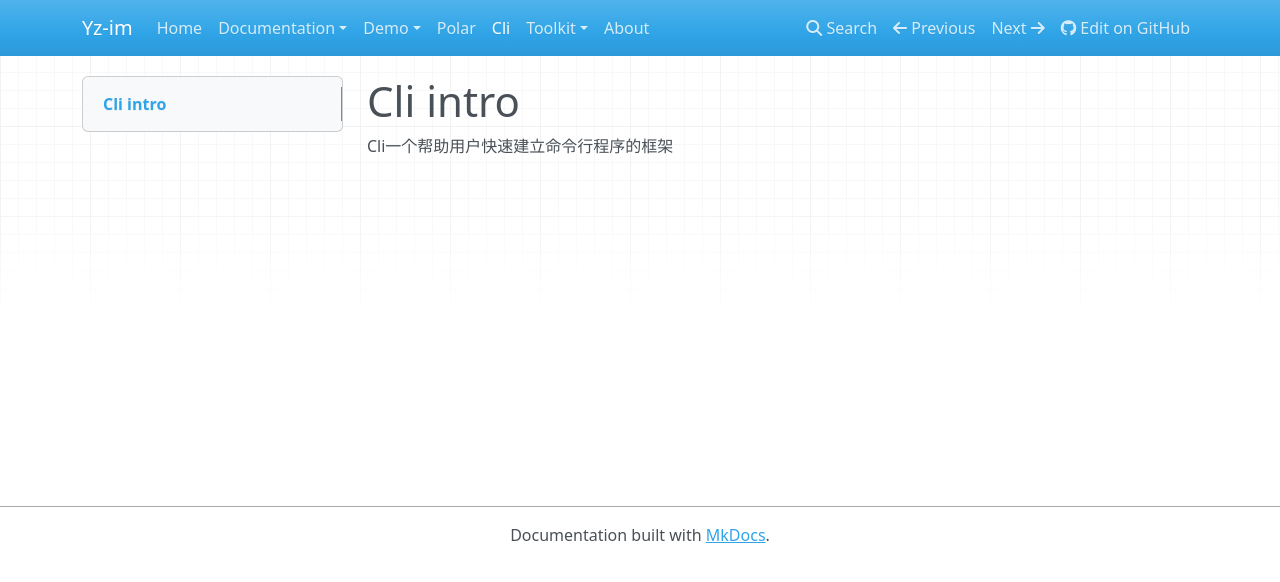
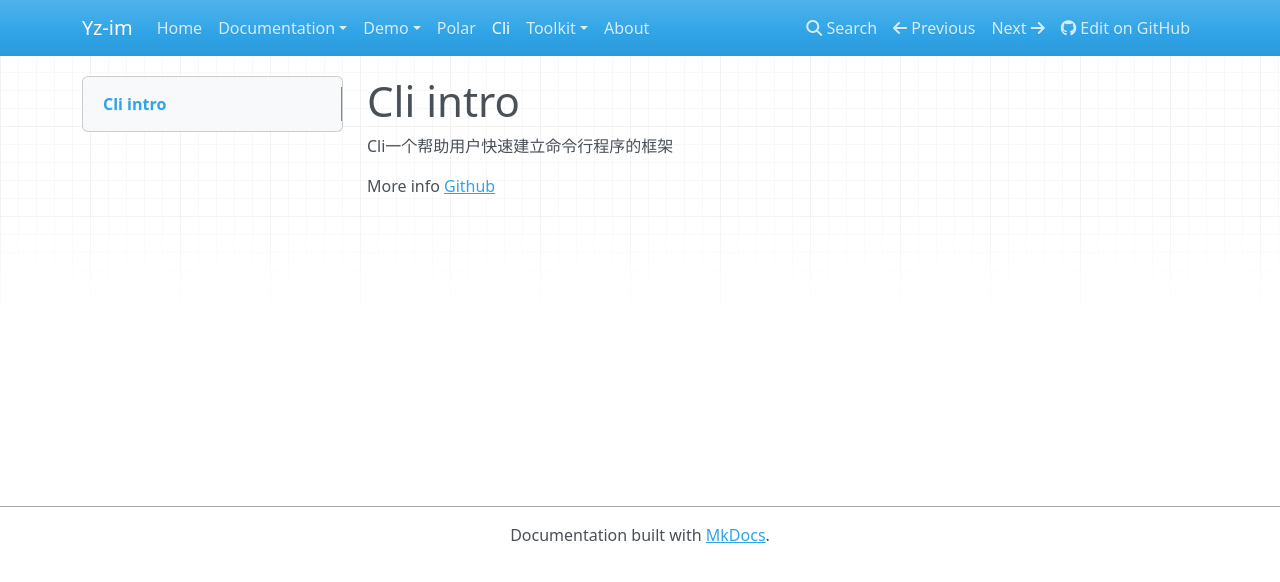
Before and after one commit to yz-im/yz-im.github.io, an MkDocs documentation site: the page built from docs/cli/intro.md, in a window 1280 px wide. Shown: the top 582 px of the page. Built offline with MkDocs 1.6.1, drawn with Linux system fonts in a browser that asks for light colours; nearby versions of some CDN libraries.

Commit message:
update: update cli

```diff
--- a/docs/cli/intro.md
+++ b/docs/cli/intro.md
@@ -1,3 +1,5 @@
 # Cli intro
 
 Cli一个帮助用户快速建立命令行程序的框架
+
+More info [Github](https://github.com/yz-im/cli)
```
